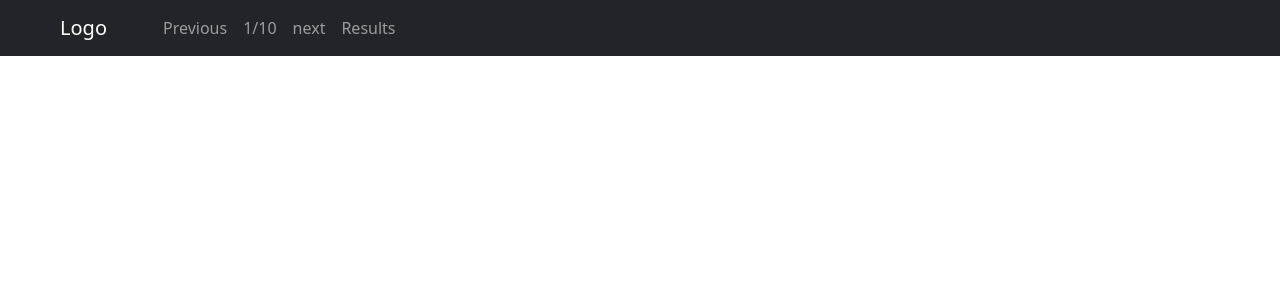
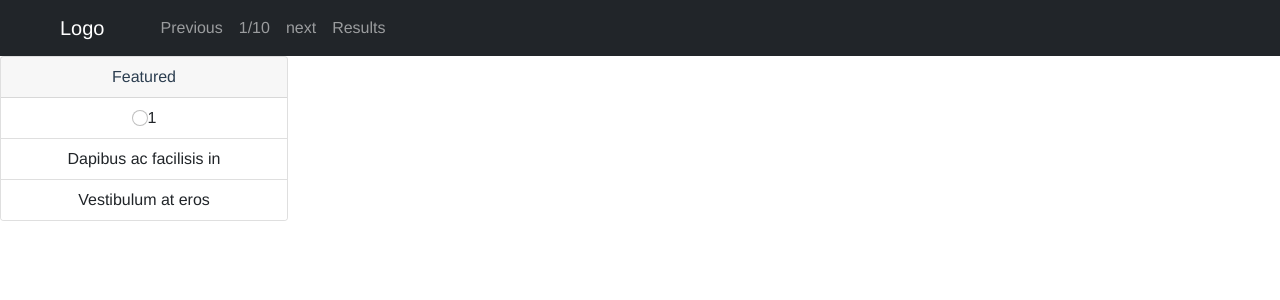
Before and after one commit to AsmaaSobhyy/challenge-vue, a Vue app: page /question/1 in a window 1280 px wide. Shown: the top 300 px of the page. Built offline with nearby package versions, Linux system fonts and the light colour scheme; no server answers.

Commit message:
setup routes

```diff
--- a/package.json
+++ b/package.json
@@ -16,11 +16,13 @@
     "bootstrap-vue": "^2.21.1",
     "core-js": "^3.6.5",
     "vue": "^2.6.11",
-    "vue-axios": "^3.2.0"
+    "vue-axios": "^3.2.0",
+    "vue-router": "^3.2.0"
   },
   "devDependencies": {
     "@vue/cli-plugin-babel": "~4.5.0",
     "@vue/cli-plugin-eslint": "~4.5.0",
+    "@vue/cli-plugin-router": "^4.5.9",
     "@vue/cli-service": "~4.5.0",
     "babel-eslint": "^10.1.0",
     "bootstrap": "^5.0.0-beta1",
--- a/src/App.vue
+++ b/src/App.vue
@@ -1,37 +1,31 @@
 <template>
   <div id="app">
     <Navbar></Navbar>
+      <!-- <router-link to="/">Home</router-link> |
+      <router-link to="/about">About</router-link> -->
+    <router-view/>
   </div>
 </template>
 
 <script>
 import Navbar from './components/Navbar.vue'
-import axios from 'axios'
-
-
 
 export default {
-  name: 'App',
   components: {
     Navbar
-  },
-  data(){
-    return{
-      questions:[]
-    }
-  },
-  created() {
-      //console.log("helloooooo")
-      axios.get('https://opentdb.com/api.php?amount=10&category=18&difficulty=medium&type=multiple')
-      .then(res => console.log(this.questions=res.data.results))
-      console.log(this.questions)
-    }
-  // methods: {
+  }
 
-  // }
 }
 </script>
 
 <style>
+#app {
+  font-family: Avenir, Helvetica, Arial, sans-serif;
+  -webkit-font-smoothing: antialiased;
+  -moz-osx-font-smoothing: grayscale;
+  text-align: center;
+  color: #2c3e50;
+}
+
 
 </style>
--- a/src/components/Navbar.vue
+++ b/src/components/Navbar.vue
@@ -29,8 +29,19 @@
 </template>
 
 <script>
+
+//import fontawesome from "@fortawesome/fontawesome";
+//import brands from "@fortawesome/fontawesome-free-brands";
+// import 1 icon if you just need this one. Otherwise you can import the whole module
+//import faSpinner from "@fortawesome/fontawesome-free-solid/faSpinner";
+//import FontAwesomeIcon from "@fortawesome/vue-fontawesome";
+
 export default {
-    name: "Navbar"
+    name: "Navbar",
+    // components: {
+    //     FontAwesomeIcon
+    //     }
+
 }
 </script>
 
--- a/src/components/Question.vue
+++ b/src/components/Question.vue
@@ -1,6 +1,18 @@
 <template>
     <div>
-
+        <div class="card" style="width: 18rem;">
+            <div class="card-header">
+                Featured
+            </div>
+            <ul class="list-group list-group-flush">
+                <li class="list-group-item">
+                    <input class="form-check-input" type="radio" name="inlineRadioOptions" id="inlineRadio1" value="option1">
+                    <label class="form-check-label" for="inlineRadio1">1</label>
+                </li>
+                <li class="list-group-item">Dapibus ac facilisis in</li>
+                <li class="list-group-item">Vestibulum at eros</li>
+            </ul>
+        </div>
     </div>
 </template>
 
--- a/src/components/Results.vue
+++ b/src/components/Results.vue
@@ -1,6 +1,6 @@
 <template>
     <div>
-
+        result page
     </div>
 </template>
 
--- a/src/main.js
+++ b/src/main.js
@@ -2,11 +2,13 @@ import Vue from 'vue'
 import App from './App.vue'
 import 'bootstrap'
 import 'bootstrap/dist/css/bootstrap.min.css'
+import router from './router'
 
 
 
 Vue.config.productionTip = true
 
 new Vue({
-  render: h => h(App),
+  router,
+  render: h => h(App)
 }).$mount('#app')
--- /dev/null
+++ b/src/router/index.js
@@ -0,0 +1,33 @@
+import Vue from 'vue'
+import VueRouter from 'vue-router'
+import Home from '../views/Home.vue'
+import Question from '../components/Question.vue'
+import Results from '../components/Results.vue'
+
+Vue.use(VueRouter)
+
+const routes = [
+  {
+    path: '/',
+    name: 'Home',
+    component: Home
+  },
+  {
+    path: '/question/:id',
+    name: 'question',
+    component: Question
+  },
+  {
+    path: '/results',
+    name: 'results',
+    component: Results
+  }
+]
+
+const router = new VueRouter({
+  mode: 'history',
+  base: process.env.BASE_URL,
+  routes
+})
+
+export default router
--- /dev/null
+++ b/src/views/About.vue
@@ -0,0 +1,5 @@
+<template>
+  <div class="about">
+    <h1>This is an about page</h1>
+  </div>
+</template>
--- /dev/null
+++ b/src/views/Home.vue
@@ -0,0 +1,35 @@
+<template>
+  <div id="app">
+  </div>
+</template>
+
+<script>
+
+import axios from 'axios'
+
+
+
+export default {
+  name: 'Home',
+  components: {
+  },
+  data(){
+    return{
+      questions:[]
+    }
+  },
+  created() {
+      //console.log("helloooooo")
+      axios.get('https://opentdb.com/api.php?amount=10&category=18&difficulty=medium&type=multiple')
+      .then(res => console.log(this.questions=res.data.results))
+      //console.log(this.questions)
+    }
+  // methods: {
+
+  // }
+}
+</script>
+
+<style>
+
+</style>
```
Also changed, not shown: 1 other file (tests, documents, lock files or other folders).
